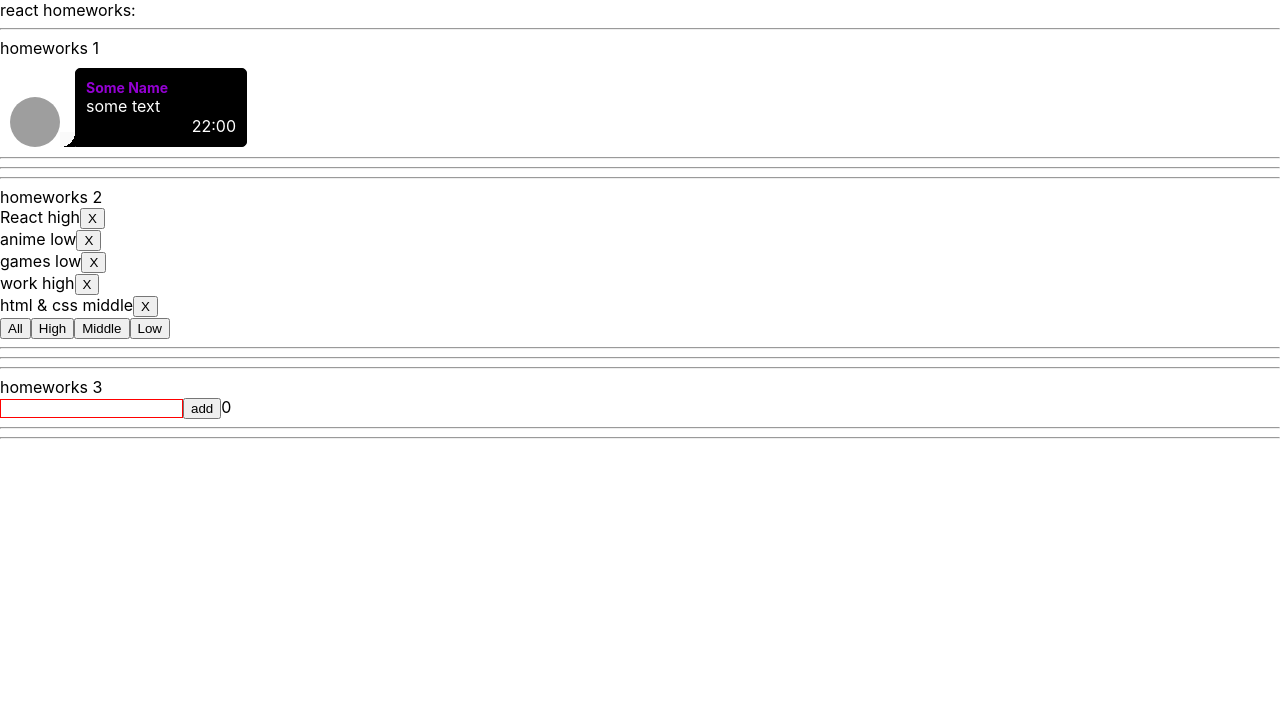
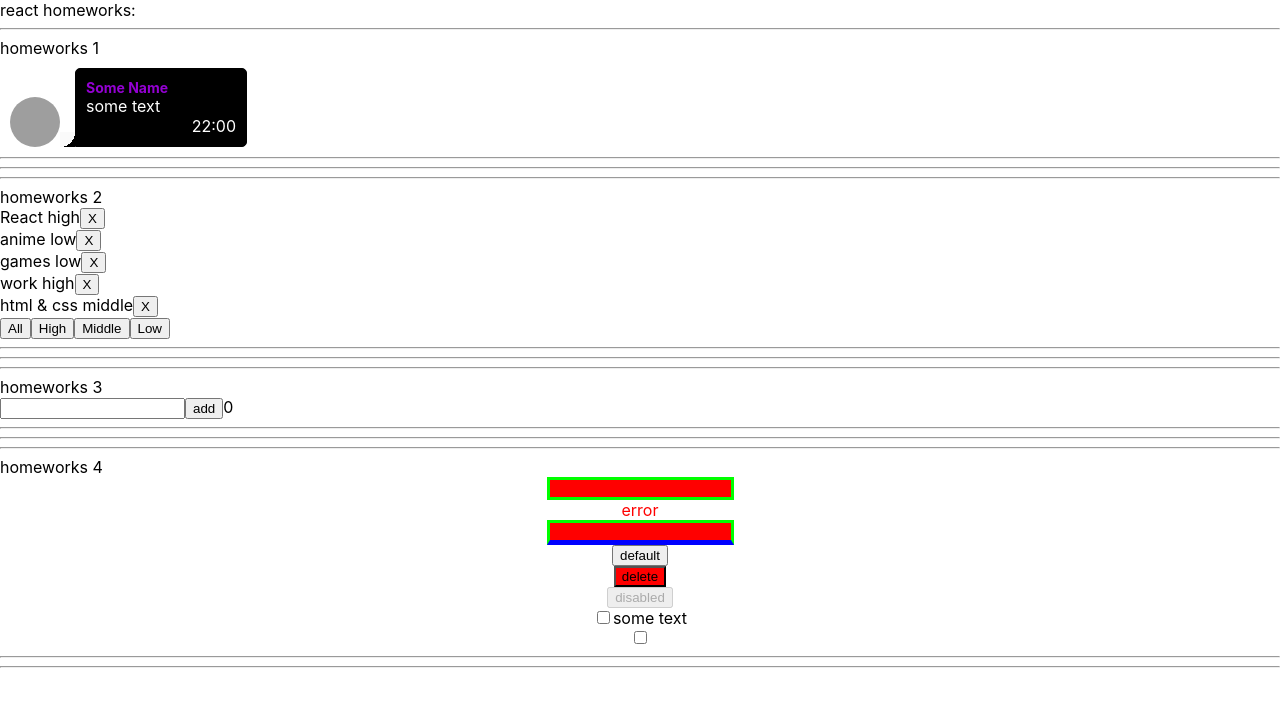
Before and after one commit to DanilMoskalets/it-incubator-ignat-homeworks, a React (Create React App) app in the folder homeworks/: page / in a window 1280 px wide. Shown: the top 706 px of the page. Built offline with nearby package versions, Linux system fonts and the light colour scheme; grey boxes are pictures that could not be loaded.

Commit message:
Commit to main

```diff
--- a/homeworks/src/p1-main/m1-ui/u1-app/App.tsx
+++ b/homeworks/src/p1-main/m1-ui/u1-app/App.tsx
@@ -3,6 +3,7 @@ import s from './App.module.css'
 import HW1 from '../../../p2-homeworks/h1/HW1'
 import HW2 from "../../../p2-homeworks/h2/HW2";
 import HW3 from "../../../p2-homeworks/h3/HW3";
+import HW4 from "../../../p2-homeworks/h4/HW4";
 
 function App() {
     return (
@@ -11,7 +12,7 @@ function App() {
             <HW1/>
             <HW2/>
             <HW3/>
-            {/*<HW4/>*/}
+            <HW4/>
             {/*<HW5/>*/}
 
         </div>
--- a/homeworks/src/p2-homeworks/h3/Greeting.module.css
+++ b/homeworks/src/p2-homeworks/h3/Greeting.module.css
@@ -1,5 +1,5 @@
 .someClass {
-
+    color: black;
 }
 
 .error {
--- a/homeworks/src/p2-homeworks/h3/Greeting.tsx
+++ b/homeworks/src/p2-homeworks/h3/Greeting.tsx
@@ -1,5 +1,6 @@
-import React, {ChangeEvent, ChangeEventHandler} from 'react'
+import React, {ChangeEvent, ChangeEventHandler, KeyboardEvent} from 'react'
 import s from './Greeting.module.css'
+
 
 type GreetingPropsType = {
     name: string // need to fix any
@@ -7,19 +8,20 @@ type GreetingPropsType = {
     addUser: () => void // need to fix any
     error: boolean // need to fix any
     totalUsers: number // need to fix any
+    onKeyPressHandler: (e: KeyboardEvent) => void
 }
 
 // презентационная компонента (для верстальщика)
 const Greeting: React.FC<GreetingPropsType> = (
-    {name, setNameCallback, addUser, error, totalUsers} // деструктуризация пропсов
+    {name, setNameCallback, addUser, error, totalUsers, onKeyPressHandler} // деструктуризация пропсов
 ) => {
-    const inputClass = s.error // need to fix with (?:)
+    const inputClass = error ? s.error: s.someClass // need to fix with (?:)
 
     return (
         <div>
-            <input value={name} onChange={setNameCallback} className={inputClass}/>
+            <input value={name} onChange={setNameCallback} className={inputClass} onKeyPress={onKeyPressHandler}/>
             <span>{error}</span>
-            <button onClick={addUser}>add</button>
+            <button onClick={addUser} >add</button>
             <span>{totalUsers}</span>
         </div>
     )
--- a/homeworks/src/p2-homeworks/h3/GreetingContainer.tsx
+++ b/homeworks/src/p2-homeworks/h3/GreetingContainer.tsx
@@ -1,4 +1,4 @@
-import React, {ChangeEvent, useState} from 'react'
+import React, {ChangeEvent, useState,KeyboardEvent} from 'react'
 import Greeting from './Greeting'
 
 import {UserType} from "./HW3";
@@ -15,16 +15,27 @@ type GreetingContainerPropsType = {
 // уровень локальной логики
 const GreetingContainer: React.FC<GreetingContainerPropsType> = ({users, addUserCallback}) => { // деструктуризация пропсов
     const [name, setName] = useState<string>('') // need to fix any
-    const [error, setError] = useState<boolean>(true) // need to fix any
+    const [error, setError] = useState<boolean>(false) // need to fix any
 
     const setNameCallback = (event: ChangeEvent<HTMLInputElement>) => { // need to fix any
         setName(event.currentTarget.value) // need to fix
     }
     const addUser = () => {
-        addUserCallback(name)
-        alert(`Hello, ${name}!`) // need to fix
-        setName('')
+        if ( name.length === 0 ){
+            setError(true)
+        }else {
+            setError(false)
+            addUserCallback(name)
+            alert(`Hello, ${name}!`) // need to fix
+            setName('')
+        }
+
     }
+
+   const onKeyPressHandler = (e: KeyboardEvent) => {
+        if (e.key !== 'Enter') return
+       addUser()
+   }
 
     const totalUsers = users.length // need to fix
 
@@ -35,6 +46,7 @@ const GreetingContainer: React.FC<GreetingContainerPropsType> = ({users, addUser
             addUser={addUser}
             error={error}
             totalUsers={totalUsers}
+            onKeyPressHandler = {onKeyPressHandler}
         />
     )
 }
--- a/homeworks/src/p2-homeworks/h5/HW5.tsx
+++ b/homeworks/src/p2-homeworks/h5/HW5.tsx
@@ -1,18 +1,19 @@
 import React from 'react'
 import Header from './Header'
 import Routes from './Routes'
+import {HashRouter} from "react-router-dom";
 
 function HW5() {
     return (
         <div>
             {/*в gh-pages лучше работает HashRouter*/}
-            {/*<HashRouter>*/}
+            <HashRouter>
 
             <Header/>
 
             <Routes/>
 
-            {/*</HashRouter>*/}
+            </HashRouter>
         </div>
     )
 }
```
Also changed, not shown: homeworks/package.json (+9 -1 lines), homeworks/src/p2-homeworks/h5/Routes.tsx (+12 -7 lines), 1 other file (tests, documents, lock files or other folders).
